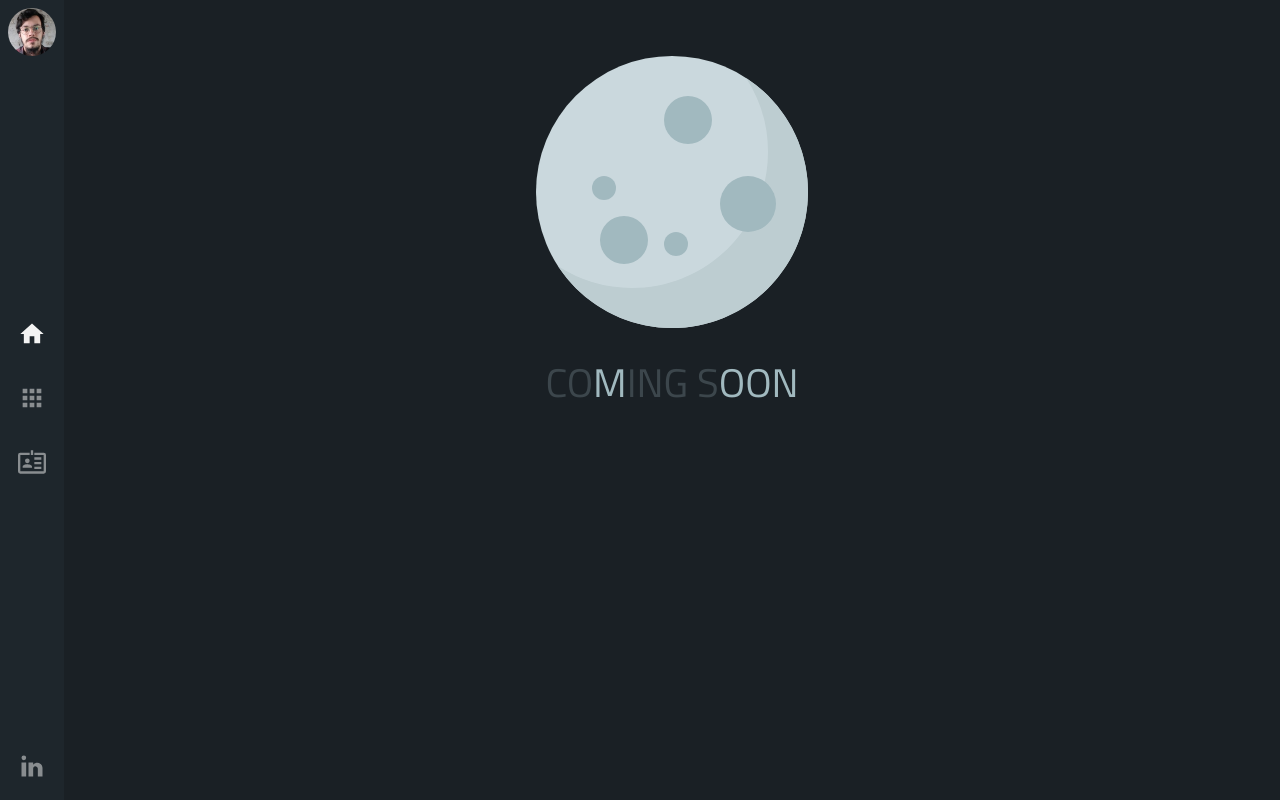
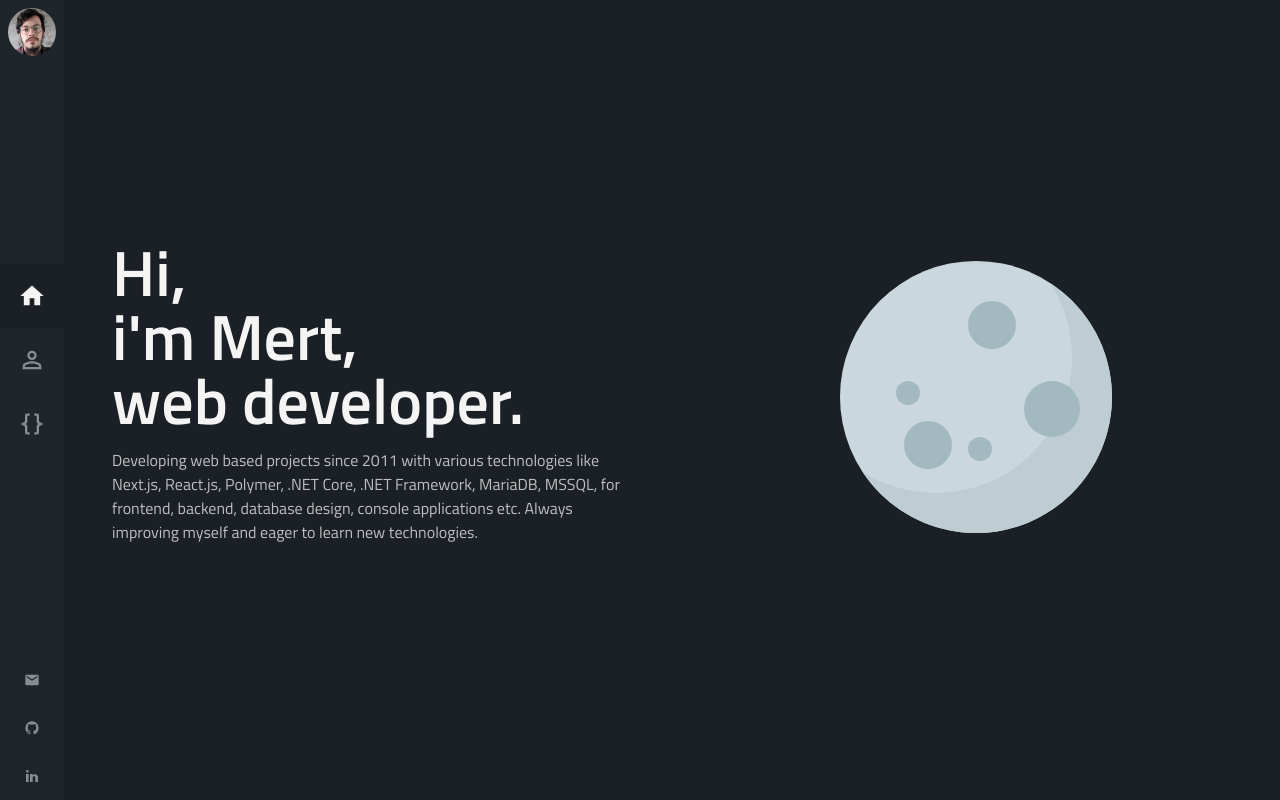
Before and after one commit to merterbil-zz/merterbil.in, a Next.js app: page / in a window 1280 px wide. Built offline with nearby package versions, Linux system fonts and the light colour scheme.

Commit message:
design changes

```diff
--- a/components/Layout.js
+++ b/components/Layout.js
@@ -35,34 +35,6 @@ const GlobalStyle = createGlobalStyle`
         display: none;
         opacity: 0;
     }
-
-    .d-grid {
-        display: grid;
-    }
-
-    .d-flex {
-        display: flex;
-    }
-
-    .flex-row {
-        flex-direction: row;
-    }
-
-    .flex-column {
-        flex-direction: column;
-    }
-
-    .flex-wrap {
-        flex-wrap: wrap;
-    }
-
-    .align-items-center {
-        align-items: center;
-    }
-
-    .justify-content-center {
-        justify-content: center;
-    }
 `
 const App = styled.div`
     width: 100%;
@@ -74,7 +46,7 @@ const App = styled.div`
 const SideBar = styled.div`
     background-color: ${({ theme }) => theme.colors.primary};
     display: grid;
-    grid-template-rows: 4rem 1fr 4rem;
+    grid-template-rows: 4rem 1fr 9rem;
 `
 const Avatar = styled.img`
     object-fit: cover;
@@ -85,20 +57,25 @@ const Avatar = styled.img`
     margin: .5rem;
 `
 const NavLink = styled.a`
-    padding: 1rem;
+    display: grid;
     text-align: center;
     opacity: .5;
     transition: all .25s;
     &:hover,
     &.active {
         opacity: 1;
-        background-color: ${({ theme }) => theme.colors.primary};
+        background-color: ${({ theme }) => theme.colors.secondary};
     }
 `
 const Icon = styled.svg`
+    margin: auto;
     width: 1.75rem;
     height: 1.75rem;
     fill: ${({ theme }) => theme.colors.textPrimary};
+    &.social {
+        width: 1rem;
+        height: 1rem;
+    }
 `
 const SiteNav = styled.nav`
     display: grid;
@@ -109,11 +86,16 @@ const SiteNav = styled.nav`
 `
 const SocialNav = styled.nav`
     display: grid;
-    grid-template-columns: 1fr;
-    grid-auto-rows: 4rem;
+    grid-template-columns: 4rem;
+    grid-auto-rows: 3rem;
 `
 const Page = styled.main`
-    padding: 2rem;
+    display: grid;
+    grid-template-columns: 50% 50%;
+    grid-auto-rows: 1fr;
+    @media (max-width: 1100px) {
+        grid-template-columns: 1fr;
+    }
 `
 
 const Layout = ({ children, router }) => (
@@ -124,30 +106,40 @@ const Layout = ({ children, router }) => (
                 <Avatar src="/img/mert_erbil_avatar.jpg" alt="Mert Erbil" />
                 <SiteNav>
                     <Link href="/" passHref>
-                        <NavLink className={router.pathname === '/' ? 'active' : null}>
+                        <NavLink className={router.pathname === '/' ? 'active' : null} title="Home" aria-label="Home">
                             <Icon viewBox="0 0 24 24">
                                 <path d="M10,20V14H14V20H19V12H22L12,3L2,12H5V20H10Z" />
                             </Icon>
                         </NavLink>
                     </Link>
-                    <Link href="/projects" passHref>
-                        <NavLink className={router.pathname === '/projects' ? 'active' : null}>
+                    <Link href="/about" passHref>
+                        <NavLink className={router.pathname === '/about' ? 'active' : null} title="About me" aria-label="About me">
                             <Icon viewBox="0 0 24 24">
-                                <path d="M16,20H20V16H16M16,14H20V10H16M10,8H14V4H10M16,8H20V4H16M10,14H14V10H10M4,14H8V10H4M4,20H8V16H4M10,20H14V16H10M4,8H8V4H4V8Z" />
+                                <path d="M12,4A4,4 0 0,1 16,8A4,4 0 0,1 12,12A4,4 0 0,1 8,8A4,4 0 0,1 12,4M12,6A2,2 0 0,0 10,8A2,2 0 0,0 12,10A2,2 0 0,0 14,8A2,2 0 0,0 12,6M12,13C14.67,13 20,14.33 20,17V20H4V17C4,14.33 9.33,13 12,13M12,14.9C9.03,14.9 5.9,16.36 5.9,17V18.1H18.1V17C18.1,16.36 14.97,14.9 12,14.9Z" />
                             </Icon>
                         </NavLink>
                     </Link>
-                    <Link href="/about" passHref>
-                        <NavLink className={router.pathname === '/about' ? 'active' : null}>
+                    <Link href="/projects" passHref>
+                        <NavLink className={router.pathname === '/projects' ? 'active' : null} title="Work" aria-label="Work">
                             <Icon viewBox="0 0 24 24">
-                                <path d="M8,9A2,2 0 0,1 10,11A2,2 0 0,1 8,13A2,2 0 0,1 6,11A2,2 0 0,1 8,9M12,17H4V16C4,14.67 6.67,14 8,14C9.33,14 12,14.67 12,16V17M20,8H14V10H20V8M20,12H14V14H20V12M20,16H14V18H20V16M22,4H14V6H22V20H2V6H10V4H2A2,2 0 0,0 0,6V20A2,2 0 0,0 2,22H22A2,2 0 0,0 24,20V6A2,2 0 0,0 22,4M13,6H11V2H13V6Z" />
+                                <path d="M8,3A2,2 0 0,0 6,5V9A2,2 0 0,1 4,11H3V13H4A2,2 0 0,1 6,15V19A2,2 0 0,0 8,21H10V19H8V14A2,2 0 0,0 6,12A2,2 0 0,0 8,10V5H10V3M16,3A2,2 0 0,1 18,5V9A2,2 0 0,0 20,11H21V13H20A2,2 0 0,0 18,15V19A2,2 0 0,1 16,21H14V19H16V14A2,2 0 0,1 18,12A2,2 0 0,1 16,10V5H14V3H16Z" />
                             </Icon>
                         </NavLink>
                     </Link>
                 </SiteNav>
                 <SocialNav>
-                    <NavLink href="https://www.linkedin.com/in/mert-erbil/" target="_blank" rel="noopener" title="linkedIn" aria-label="linkedIn Mert Erbil">
-                        <Icon viewBox="0 0 24 24">
+                    <NavLink href="mailto:mertolerbil@gmail.com" target="_blank" rel="noopener" title="E-mail" aria-label="E-mail Mert Erbil">
+                        <Icon viewBox="0 0 24 24" className="social">
+                            <path d="M20,8L12,13L4,8V6L12,11L20,6M20,4H4C2.89,4 2,4.89 2,6V18A2,2 0 0,0 4,20H20A2,2 0 0,0 22,18V6C22,4.89 21.1,4 20,4Z" />
+                        </Icon>
+                    </NavLink>
+                    <NavLink href="https://github.com/merterbil/" target="_blank" rel="noopener" title="Github" aria-label="Github Mert Erbil">
+                        <Icon viewBox="0 0 24 24" className="social">
+                            <path d="M12,2A10,10 0 0,0 2,12C2,16.42 4.87,20.17 8.84,21.5C9.34,21.58 9.5,21.27 9.5,21C9.5,20.77 9.5,20.14 9.5,19.31C6.73,19.91 6.14,17.97 6.14,17.97C5.68,16.81 5.03,16.5 5.03,16.5C4.12,15.88 5.1,15.9 5.1,15.9C6.1,15.97 6.63,16.93 6.63,16.93C7.5,18.45 8.97,18 9.54,17.76C9.63,17.11 9.89,16.67 10.17,16.42C7.95,16.17 5.62,15.31 5.62,11.5C5.62,10.39 6,9.5 6.65,8.79C6.55,8.54 6.2,7.5 6.75,6.15C6.75,6.15 7.59,5.88 9.5,7.17C10.29,6.95 11.15,6.84 12,6.84C12.85,6.84 13.71,6.95 14.5,7.17C16.41,5.88 17.25,6.15 17.25,6.15C17.8,7.5 17.45,8.54 17.35,8.79C18,9.5 18.38,10.39 18.38,11.5C18.38,15.32 16.04,16.16 13.81,16.41C14.17,16.72 14.5,17.33 14.5,18.26C14.5,19.6 14.5,20.68 14.5,21C14.5,21.27 14.66,21.59 15.17,21.5C19.14,20.16 22,16.42 22,12A10,10 0 0,0 12,2Z" />
+                        </Icon>
+                    </NavLink>
+                    <NavLink href="https://www.linkedin.com/in/mert-erbil/" target="_blank" rel="noopener" title="LinkedIn" aria-label="LinkedIn Mert Erbil">
+                        <Icon viewBox="0 0 24 24" className="social">
                             <path d="M21,21H17V14.25C17,13.19 15.81,12.31 14.75,12.31C13.69,12.31 13,13.19 13,14.25V21H9V9H13V11C13.66,9.93 15.36,9.24 16.5,9.24C19,9.24 21,11.28 21,13.75V21M7,21H3V9H7V21M5,3A2,2 0 0,1 7,5A2,2 0 0,1 5,7A2,2 0 0,1 3,5A2,2 0 0,1 5,3Z" />
                         </Icon>
                     </NavLink>
--- a/pages/index.js
+++ b/pages/index.js
@@ -1,61 +1,52 @@
 import { NextSeo } from 'next-seo'
 import Layout from '../components/Layout'
+import styled from 'styled-components'
+
+const Title = styled.h1`
+    font-size: 4rem;
+    margin: 0;
+    padding: 0;
+    line-height: 4rem;
+`
+const Text = styled.p`
+    opacity: .75;
+`
+const Moon = styled.svg`
+    width: 20rem;
+    min-width: 15rem;
+    height: 20rem;
+    min-height: 15rem;
+    margin: auto;
+`
+const Section = styled.section`
+    margin-top: auto;
+    margin-bottom: auto;
+    padding: 3rem;
+    &:last-child {
+        text-align: center;
+    }
+`
 
 const Index = () => (
     <>
         <NextSeo titleTemplate="%s | Mert Erbil" title="Welcome" description="Personal website for showing my skills and projects." canonical="https://merterbil.in" />
         <Layout>
-            <div className="d-flex flex-column align-items-center justify-content-center">
-                <svg className="moon" viewBox="0 0 512 512">
-                    <circle className="cls-1" cx="256" cy="256" r="217.6" />
-                    <path className="cls-2" d="M374.48,73.52A216.51,216.51,0,0,1,409.6,192c0,120.18-97.42,217.6-217.6,217.6A216.5,216.5,0,0,1,73.52,374.48,217.36,217.36,0,0,0,256,473.6c120.18,0,217.6-97.42,217.6-217.6A217.36,217.36,0,0,0,374.48,73.52Z" />
-                    <circle className="cls-3" cx="377.6" cy="275.2" r="44.8" />
-                    <circle className="cls-3" cx="281.6" cy="140.8" r="38.4" />
-                    <circle className="cls-3" cx="179.2" cy="332.8" r="38.4" />
-                    <circle className="cls-3" cx="147.2" cy="249.6" r="19.2" />
-                    <circle className="cls-3" cx="262.4" cy="339.2" r="19.2" />
-                </svg>
-                <div className="soon">
-                    <span>c</span>
-                    <span>o</span>
-                    <span className="moon">m</span>
-                    <span>i</span>
-                    <span>n</span>
-                    <span>g</span>
-                    <span>&nbsp;</span>
-                    <span>s</span>
-                    <span className="moon">o</span>
-                    <span className="moon">o</span>
-                    <span className="moon">n</span>
-                </div>
-            </div>
+            <Section>
+                <Title>Hi,<br />i'm Mert,<br />web developer.</Title>
+                <Text>Developing web based projects since 2011 with various technologies like Next.js, React.js, Polymer, .NET Core, .NET Framework, MariaDB, MSSQL, for frontend, backend, database design, console applications etc. Always improving myself and eager to learn new technologies.</Text>
+            </Section>
+            <Section>
+                <Moon viewBox="0 0 512 512">
+                    <circle fill="#cad8dd" cx="256" cy="256" r="217.6" />
+                    <path fill="#bdcdd1" d="M374.48,73.52A216.51,216.51,0,0,1,409.6,192c0,120.18-97.42,217.6-217.6,217.6A216.5,216.5,0,0,1,73.52,374.48,217.36,217.36,0,0,0,256,473.6c120.18,0,217.6-97.42,217.6-217.6A217.36,217.36,0,0,0,374.48,73.52Z" />
+                    <circle fill="#a1b9bf" cx="377.6" cy="275.2" r="44.8" />
+                    <circle fill="#a1b9bf" cx="281.6" cy="140.8" r="38.4" />
+                    <circle fill="#a1b9bf" cx="179.2" cy="332.8" r="38.4" />
+                    <circle fill="#a1b9bf" cx="147.2" cy="249.6" r="19.2" />
+                    <circle fill="#a1b9bf" cx="262.4" cy="339.2" r="19.2" />
+                </Moon>
+            </Section>
         </Layout>
-        <style jsx>{`
-            .page {
-                height: 100%;
-            }
-
-            svg.moon {
-                width: 20rem;
-                min-width: 15rem;
-                height: 20rem;
-                min-height: 15rem;
-            }
-
-            .cls-1 { fill:#cad8dd; }
-            .cls-2 { fill:#bdcdd1; }
-            .cls-3 { fill:#a1b9bf; }
-
-            .soon {
-                font-size: 2.5rem;
-                text-transform: uppercase;
-                color: #A1B9BF;
-            }
-
-            span:not(.moon) {
-                opacity: .25;
-            }
-        `}</style>
     </>
 )
 
--- a/pages/projects.js
+++ b/pages/projects.js
@@ -3,7 +3,7 @@ import Layout from '../components/Layout'
 
 const Projects = () => (
     <>
-        <NextSeo titleTemplate="%s | Mert Erbil" title="My projects" description="Personal website for showing my skills and projects." canonical="https://merterbil.in" />
+        <NextSeo titleTemplate="%s | Mert Erbil" title="My projects" description="You can see projects which i developed on this page." canonical="https://merterbil.in" />
         <Layout>
             <h1>Projects</h1>
         </Layout>
```
Also changed, not shown: pages/about.js (+26 -4 lines).
